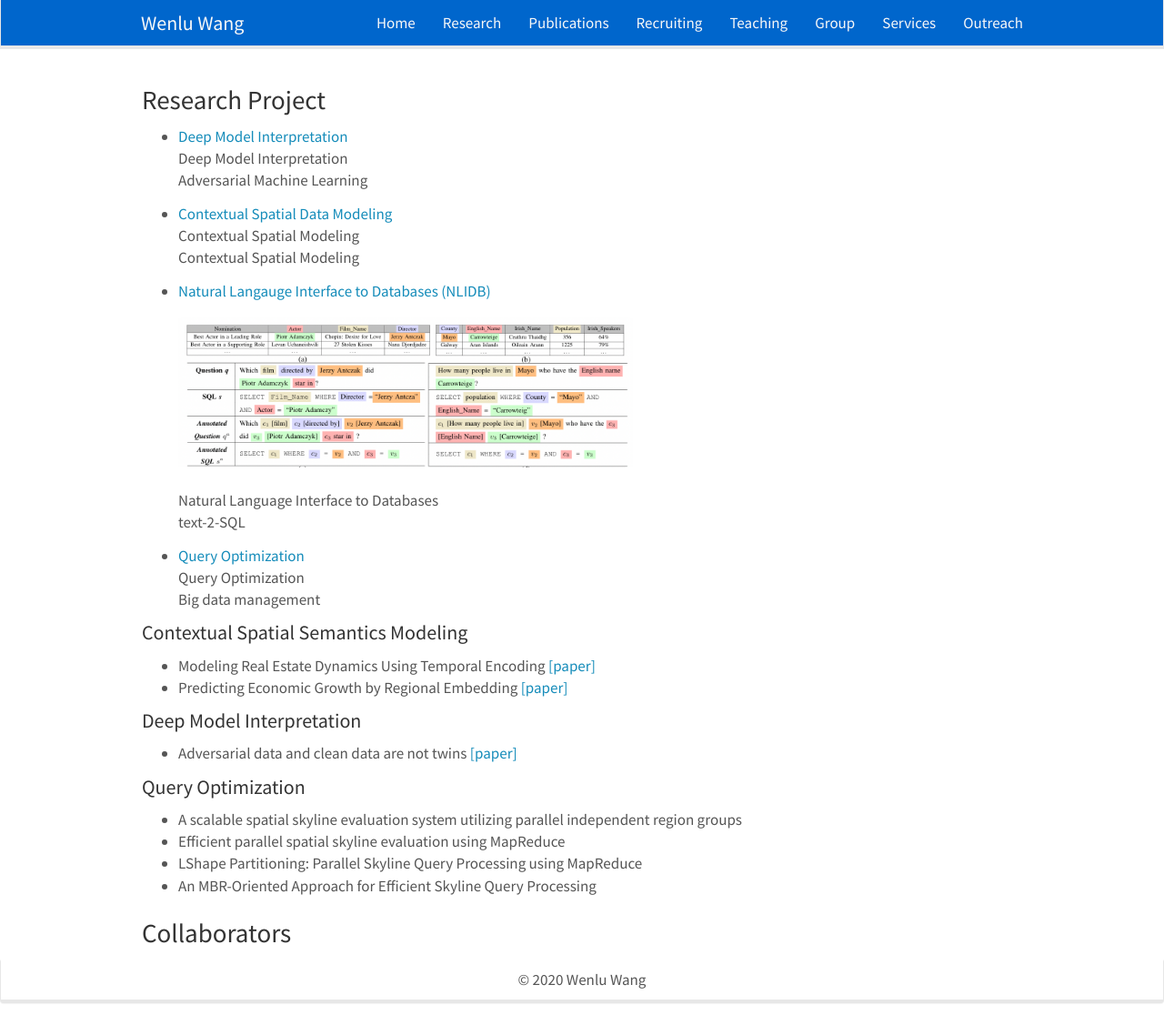
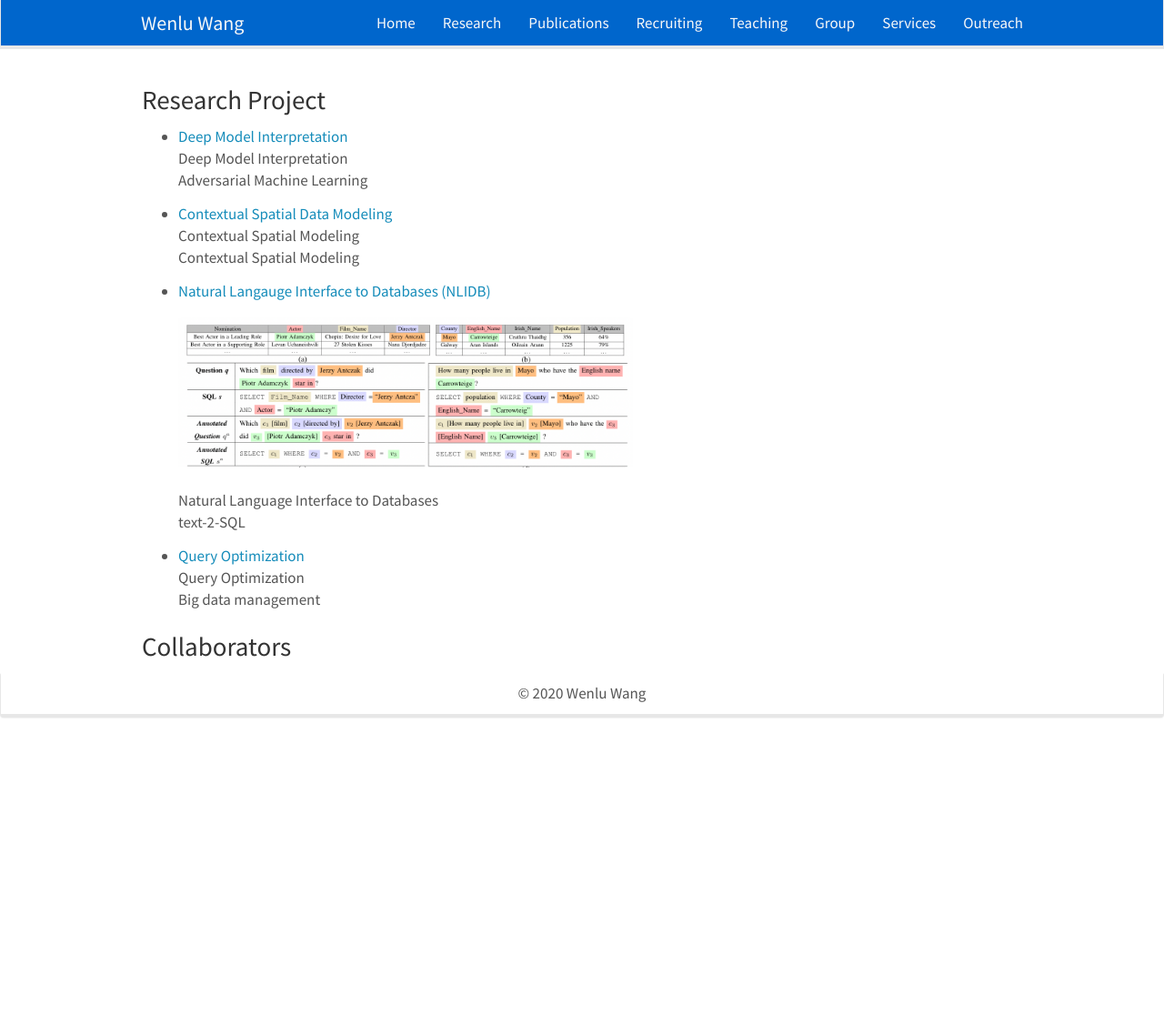
Before and after one commit to WENLU-W/WENLU-W.github.io, a Jekyll site: the page built from docs/_pages/research.md, in a window 1280 px wide and 1127 px high. Shown: the whole window at 91% size. Built offline with Jekyll 4.4.1, drawn with Linux system fonts in a browser that asks for light colours; nearby versions of some CDN libraries.

Commit message:
Update research.md

```diff
--- a/docs/_pages/research.md
+++ b/docs/_pages/research.md
@@ -17,19 +17,6 @@ permalink: /research/
   {% endfor %}
 </ul>
 
-#### Contextual Spatial Semantics Modeling
-
-- Modeling Real Estate Dynamics Using Temporal Encoding <a href="">[paper]</a>
-- Predicting Economic Growth by Regional Embedding <a href="https://dl.acm.org/doi/abs/10.1145/3340531.3411882">[paper]</a>
-
-#### Deep Model Interpretation
-- Adversarial data and clean data are not twins <a href="https://arxiv.org/pdf/1704.04960.pdf">[paper]</a>
-
-#### Query Optimization
-- A scalable spatial skyline evaluation system utilizing parallel independent region groups
-- Efficient parallel spatial skyline evaluation using MapReduce
-- LShape Partitioning: Parallel Skyline Query Processing using MapReduce
-- An MBR-Oriented Approach for Efficient Skyline Query Processing
 
 ### Collaborators
 
```
